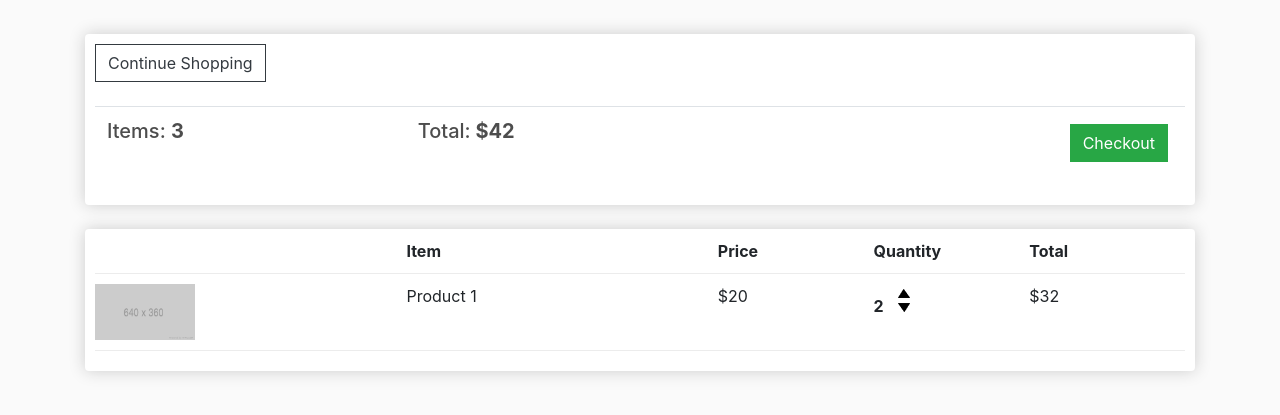
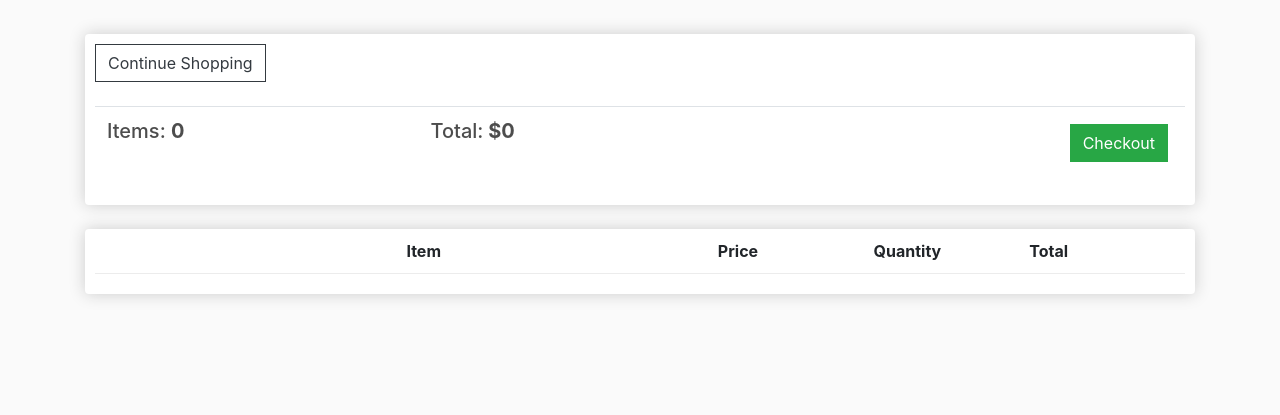
Before and after one commit to Sudhamani544/shoppingcart, a Django app: page /cart/ in a window 1280 px wide. Shown: the part 57-472 px from the top of the page. Run offline with Django 3.2, Linux system fonts and the light colour scheme; lists and menus that the app fills with data are empty; parts of the project's set-up code (start-up, migrations or seed data) failed here and were passed over; some libraries are stand-ins or nearby versions.

Commit message:
Update cart.html

```diff
--- a/ecommerce/store/templates/store/cart.html
+++ b/ecommerce/store/templates/store/cart.html
@@ -11,8 +11,8 @@
   				<br>
   				<table class="table">
   					<tr>
-  						<th><h5>Items: <strong>3</strong></h5></th>
-  						<th><h5>Total:<strong> $42</strong></h5></th>
+  						<th><h5>Items: <strong>{{order.get_cart_items}}</strong></h5></th>
+  						<th><h5>Total:<strong> ${{order.get_cart_total}}</strong></h5></th>
   						<th>
   							<a  style="float:right; margin:5px;" class="btn btn-success" href="{% url 'checkout' %}">Checkout</a>
   						</th>
@@ -28,22 +28,22 @@
 					<div style="flex:1"><strong>Quantity</strong></div>
 					<div style="flex:1"><strong>Total</strong></div>
 				</div>
-
+        {% for item in items %}
 				<div class="cart-row">
-					<div style="flex:2"><img class="row-image" src="{% static 'images/placeholder.png' %}"></div>
-					<div style="flex:2"><p>Product 1</p></div>
-					<div style="flex:1"><p>$20</p></div>
+					<div style="flex:2"><img class="row-image" src="{{ item.fooditem.image.url}}"></div>
+					<div style="flex:2"><p>{{ item.fooditem.name }}</p></div>
+					<div style="flex:1"><p>${{ item.fooditem.price|floatformat:2 }}</p></div>
 					<div style="flex:1">
-						<p class="quantity">2</p>
+						<p class="quantity">{{item.quantity}}</p>
 						<div class="quantity">
 							<img class="chg-quantity" src="{% static  'images/arrow-up.png' %}">
 
 							<img class="chg-quantity" src="{% static  'images/arrow-down.png' %}">
 						</div>
 					</div>
-					<div style="flex:1"><p>$32</p></div>
+					<div style="flex:1"><p>${{item.get_total}}</p></div>
 				</div>
-
+        {% endfor %}
         </div>
       </div>
     </div>
```
